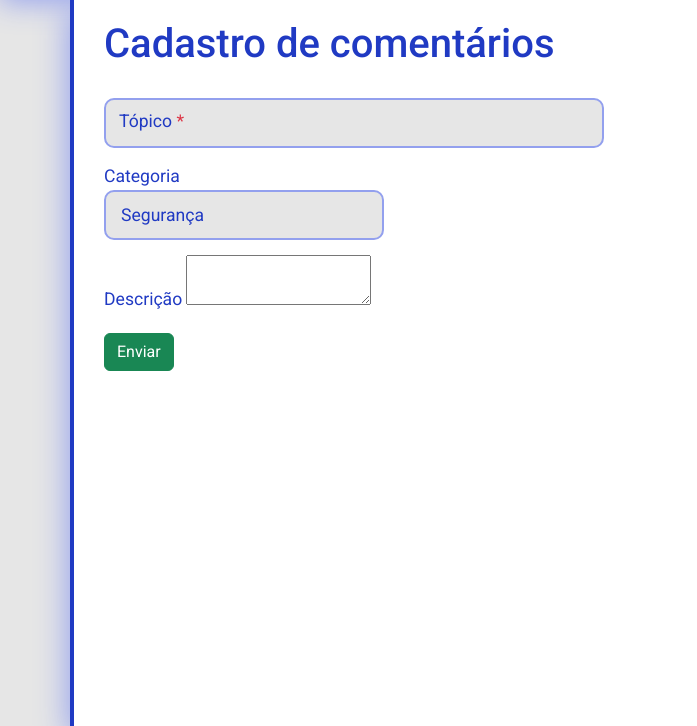
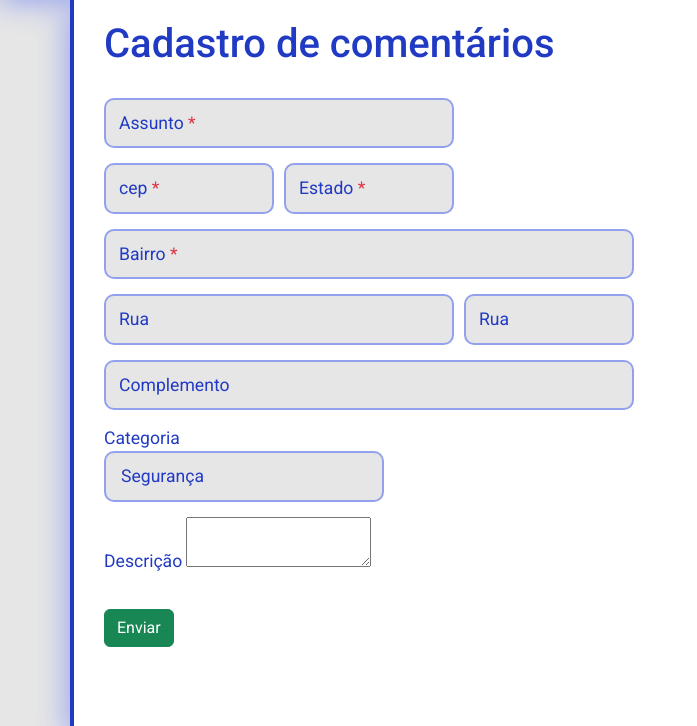
Before and after one commit to JoaoCasali/repositorio, a Django app: page /Comentarios/Cadastro/ in a window 1280 px wide. Shown: the part 74-800 px from the top of the page, without its empty margins (0-697 px from the left). Run offline with Django 4.2, Linux system fonts and the light colour scheme; the visitor is signed in with stand-in values (Sample User, id 1); some libraries are stand-ins or nearby versions.

Commit message:
endereço quase pronto

```diff
--- a/comentarios/templates/comentarios/cadastro.html
+++ b/comentarios/templates/comentarios/cadastro.html
@@ -16,14 +16,50 @@
 
 <form action="{% url 'comentarios/cadastro' %}" id="cadastro" method="post">
     {% csrf_token %}
-    <div class="col-md">
-        <div class="input-label-flutuante grande">
+    <div class="linha">
+        <div class="input-label-flutuante medio">
             <input type="text" id="resumo" name="resumo" required placeholder="Digite o tópico do seu comentário">
-            <label for="resumo">Tópico</label>
+            <label for="resumo">Assunto</label>
         </div>
     </div>
 
-    <div class="col-md">
+    <div class="linha">
+        <div class="input-label-flutuante pequeno">
+            <input type="text" class="cep" id="cep" name="cep" required placeholder="Digite o tópico do seu cep">
+            <label for="cep">cep</label>
+        </div>
+        <div class="input-label-flutuante pequeno">
+            <input type="text" id="uf" name="uf" required placeholder="Digite">
+            <label for="uf">Estado</label>
+        </div>
+    </div>
+
+    <div class="linha">
+        <div class="input-label-flutuante grande">
+            <input type="text" id="bairro" name="bairro" required placeholder="Digite">
+            <label for="bairro">Bairro</label>
+        </div>
+    </div>
+
+    <div class="linha">
+        <div class="input-label-flutuante medio">
+            <input type="text" id="rua" name="rua" placeholder="Digite">
+            <label for="rua">Rua</label>
+        </div>
+        <div class="input-label-flutuante pequeno">
+            <input type="text" id="numero" name="numero" placeholder="Digite">
+            <label for="numero">Rua</label>
+        </div>
+    </div>
+
+    <div class="linha">
+        <div class="input-label-flutuante grande">
+            <input type="text" id="complemento" name="complemento" placeholder="Digite">
+            <label for="complemento">Complemento</label>
+        </div>
+    </div>
+
+    <div class="linha">
         <div class="input-label medio">
             <label for="categoria">Categoria</label>
             <select name="categoria">
@@ -34,13 +70,13 @@
             </select>
         </div>
     </div>
-    <div class="col-md">
+    <div class="linha">
         <div class="input-label" style="max-width: 800px;">
             <label for="categoria">Descrição</label>
             <textarea class="summernote editavel" name="descricao"></textarea>
         </div>
     </div>
-    <div class="col-md acoes">
+    <div class="linha acoes">
         <button type="submit" form="cadastro" class="btn btn-success">Enviar</button>
     </div>
 </form>
--- a/main/templates/main/sobre.html
+++ b/main/templates/main/manual.html
@@ -25,10 +25,6 @@
         </p>
     </div>
     <div>
-        <h3>Neurónios criativos</h3>
-        <img width='500' src="{% static 'img/desenvolvedores.jpg' %}" alt="Desenvolvedores">
-    </div>
-    <div>
         <h3>E-merald</h3>
         <p>
             Esmeralda é uma pedra preciosa de cor verde, que pertence à família mineral do berilo.
--- a/main/urls.py
+++ b/main/urls.py
@@ -2,6 +2,6 @@ from django.urls import path
 from . import views
 
 urlpatterns = [
-    path('Manual/', views.Sobre, name='manual'),
+    path('Manual/', views.Manual, name='manual'),
     path('', views.Home, name='home'),
 ]
--- a/main/views.py
+++ b/main/views.py
@@ -3,8 +3,8 @@ from django.shortcuts import render
 def Home(request):
     return render(request, 'main/home.html')
 
-def Sobre(request):
-    return render(request, 'main/sobre.html')
+def Manual(request):
+    return render(request, 'main/manual.html')
 
 def PageNotFound(request, exception = None):
     return render(request, 'main/notFound.html')
--- a/templates/static/css/edicao.css
+++ b/templates/static/css/edicao.css
@@ -1,14 +1,18 @@
 /* Tamanhos padrão dos inputs (Para colocar na div com classe input-label-flutuante) */
 .grande {
-    max-width: 500px;
+    flex-basis: 530px;
 }
 
 .medio {
-    max-width: 350px;
+    flex-basis: 350px;
 }
 
 .pequeno {
-    max-width: 150px;
+    flex-basis: 170px;
+}
+
+.linha {
+    display: flex;
 }
 
 /* È preciso manipular o placeholder duas vezes pois alguns navegadores não aceitam a primeira forma*/
@@ -23,6 +27,7 @@
 .input-label-flutuante {
     position: relative;
     margin-bottom: 15px;
+    margin-right: 10px;
 }
 
 .descricao,
@@ -53,7 +58,7 @@
 .input-label-flutuante>label {
     color: var(--main-color);
     position: absolute;
-    top: 10px;
+    top: 12px;
     left: 15px;
     font-size: 1.1rem;
     transition: 0.5s ease;
@@ -63,6 +68,7 @@
 .input-label-flutuante>input:not(:placeholder-shown)+label {
     color: var(--main-color);
     background-color: var(--contrast-color);
+    border-radius: 10px;
     position: absolute;
     top: -10px;
     font-size: 1rem;
--- /dev/null
+++ b/templates/static/scripts/comentarios/listagem.js
@@ -0,0 +1,5 @@
+$(document).ready(function () {
+    $(".info").click(function () {
+        $(this).parent().find(".conteudo").slideToggle('invisivel')
+    });
+});
--- a/templates/static/scripts/edicao.js
+++ b/templates/static/scripts/edicao.js
@@ -33,6 +33,13 @@ $(document).ready(function () {
     $('.cpf_cnpj').keypress(function (event) {
         var tecla = event.which;
         if (tecla != 8 && tecla != 0 && tecla != 45 && tecla != 47 && (tecla < 48 || tecla > 57)) {
+            event.preventDefault();
+        }
+    });
+
+    $('.cep').keypress(function (event) {
+        var tecla = event.which;
+        if (tecla != 45 && (tecla < 48 || tecla > 57)) {
             event.preventDefault();
         }
     });
@@ -94,6 +101,48 @@ $(document).ready(function () {
         // });
 
     });
+
+    $(".cep").blur(function () {
+        var cep = $(this).val().replace(/\D/g, '');
+
+        if (cep != "") {
+            var validacep = /^[0-9]{8}$/;
+            if (validacep.test(cep)) {
+                $("#rua").val("...");
+                $("#bairro").val("...");
+                $("#cidade").val("...");
+                $("#uf").val("...");
+                $.getJSON("https://viacep.com.br/ws/" + cep + "/json/?callback=?", function (dados) {
+                    if (!("erro" in dados)) {
+                        $("#rua").val(dados.logradouro);
+                        $("#bairro").val(dados.bairro);
+                        $("#cidade").val(dados.localidade);
+                        $("#uf").val(dados.uf);
+                    }
+                    else {
+                        $("#rua").val("");
+                        $("#bairro").val("");
+                        $("#cidade").val("");
+                        $("#uf").val("");
+                        alert("CEP não encontrado.");
+                    }
+                });
+            }
+            else {
+                $("#rua").val("");
+                $("#bairro").val("");
+                $("#cidade").val("");
+                $("#uf").val("");
+                alert("Formato de CEP inválido.");
+            }
+        }
+        else {
+            $("#rua").val("");
+            $("#bairro").val("");
+            $("#cidade").val("");
+            $("#uf").val("");
+        }
+    });
 });
 
 function DefinirCampoComoObrigatorio(campo) {
@@ -104,9 +153,3 @@ function DefinirCampoComoOpcional(campo) {
     campo.removeAttr('required');
     campo.next('label').find('span').remove();
 }
-
-$(function () {
-    $('#imagem').change(function () {
-        $('.nome-arquivo').html($(this).val());
-    });
-});
```
Also changed, not shown: comentarios/models.py (+7 -0 lines), comentarios/templates/comentarios/listagem.html (+19 -3 lines), main/templates/main/home.html (+1 -16 lines), templates/static/css/comentarios/listagem.css (+54 -1 lines), comentarios/migrations/0002_comentario_bairro_comentario_cep_comentario_cidade_and_more.py (added), comentarios/migrations/0003_comentario_numero.py (added), templates/static/img/Usuário sem foto.png (added), templates/static/img/VectorHome.png (deleted), templates/static/img/VectorHome2.png (deleted), templates/static/img/desenvolvedores.jpg (deleted), templates/static/img/icones/flecha.svg (deleted).
